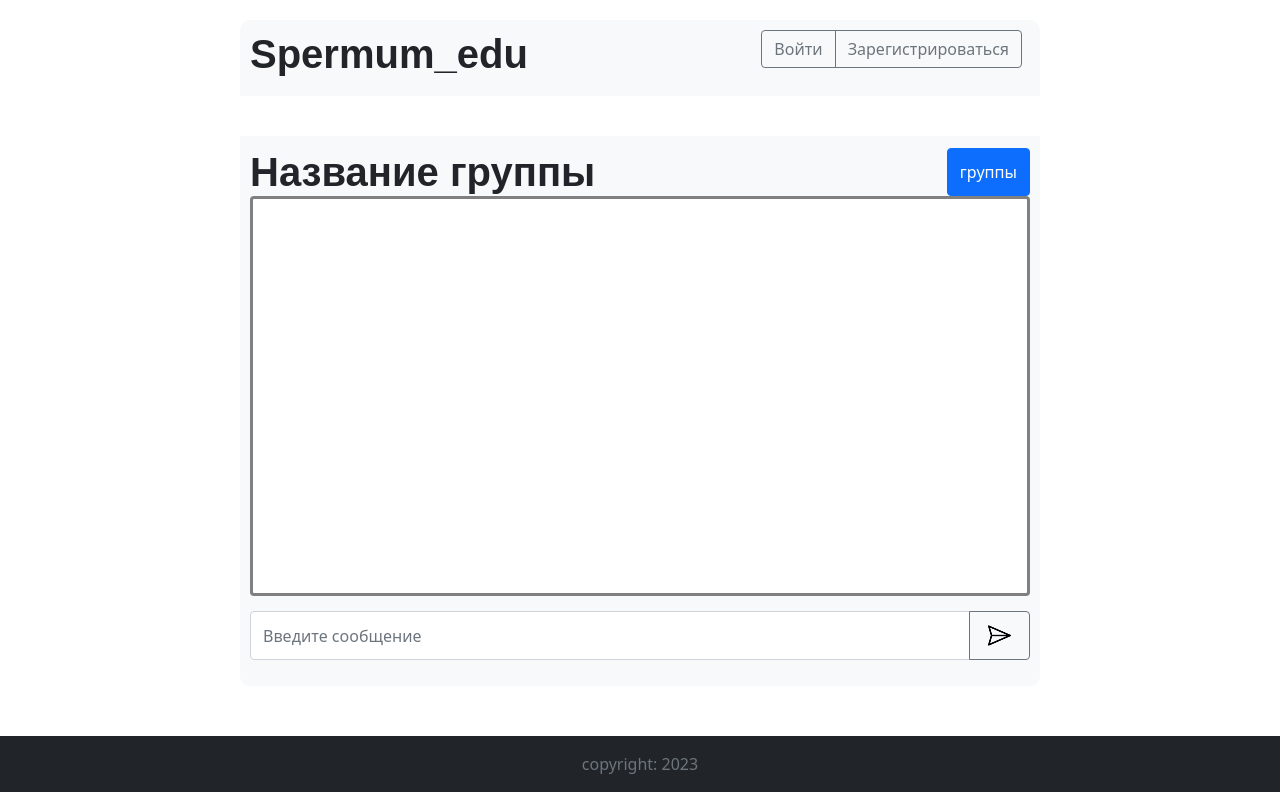
After one commit to xtern0o/edu_boost_project, a Flask app: page /chat in a window 1280 px wide. The commit adds this page. Run offline with Flask 3, Linux system fonts and the light colour scheme.

Commit message:
add chat template

```diff
--- a/main.py
+++ b/main.py
@@ -42,6 +42,11 @@ def login():
     return render_template("login.html", title="Авторизация", form=form)
 
 
+@app.route('/chat')
+def chat():
+    return render_template('chat.html')
+
+
 if __name__ == '__main__':
     db_session.global_init('db/spermum.db')
     app.run()
--- a/static/css/style.css
+++ b/static/css/style.css
@@ -1,3 +1,11 @@
+html,
+body {
+    height: 100%;
+}
+* {
+  margin: 0;
+  padding: 0;
+}
 h1 {
     text-align: left;
     font-weight: bold;
@@ -69,3 +77,32 @@ table {
 .form-child {
     margin: 2px auto;
 }
+.message-block {
+    overflow: auto;
+    margin-bottom: 15px;
+    height: 400px;
+    border: solid;
+    border-radius: 4px;
+    border-color: grey;
+    background: white;
+}
+.content {
+  flex: 1 0 auto;
+}
+.wrapper {
+  display: flex;
+  flex-direction: column;
+  height: 100%;
+}
+.footer {
+    flex: 0 0 auto;
+}
+h2.text-by-left {
+    text-align: left;
+}
+by-right-side {
+    text-align: right;
+}
+.nowrap {
+    display: inline;
+}
--- a/templates/base.html
+++ b/templates/base.html
@@ -10,6 +10,7 @@
     <link rel="stylesheet" type="text/css" href="{{ url_for('static', filename='css/style.css') }}">
 </head>
 <body>
+<div class="wrapper">
     <header>
         <div class="classic-container bg-light bottom-decoration">
             <div class="row">
@@ -26,7 +27,9 @@
                             <ul class="dropdown-menu">
                                 <li><a class="dropdown-item" href="/profile">Личный кабинет</a></li>
                                 <li><a class="dropdown-item" href="/chat">Чат</a></li>
-                                <li><hr class="dropdown-divider"></li>
+                                <li>
+                                    <hr class="dropdown-divider">
+                                </li>
                                 <li><a class="dropdown-item" href="/logout">Выйти</a></li>
                             </ul>
                         </li>
@@ -34,7 +37,8 @@
                         <div class="btn-toolbar mb-3" role="toolbar">
                             <div class="btn-group me-2" role="group">
                                 <a type="button" class="btn btn-outline-secondary" href="/login">Войти</a>
-                                <a type="button" class="btn btn-outline-secondary" href="/register">Зарегистрироваться</a>
+                                <a type="button" class="btn btn-outline-secondary"
+                                   href="/register">Зарегистрироваться</a>
                             </div>
                         </div>
                         {% endif %}
@@ -43,14 +47,19 @@
             </div>
         </div>
     </header>
-<section class="container-fluid flex-grow-1">
+
+    <main class="container-fluid flex-grow-1 content">
         <div class="classic-container bg-light upper-decoration">
             {% block content %}
             {% endblock %}
         </div>
-</section>
-<footer>
+    </main>
+    <footer class="footer">
         <p class="p-3 mb-2 bg-dark text-muted text-center fs-6" style="margin-bottom: 0;">copyright: 2023</p>
     </footer>
+
+</div>
+<script src="https://cdn.jsdelivr.net/npm/@popperjs/core@2.11.7/dist/umd/popper.min.js" integrity="sha384-zYPOMqeu1DAVkHiLqWBUTcbYfZ8osu1Nd6Z89ify25QV9guujx43ITvfi12/QExE" crossorigin="anonymous"></script>
+<script src="https://cdn.jsdelivr.net/npm/bootstrap@5.3.0-alpha3/dist/js/bootstrap.min.js" integrity="sha384-Y4oOpwW3duJdCWv5ly8SCFYWqFDsfob/3GkgExXKV4idmbt98QcxXYs9UoXAB7BZ" crossorigin="anonymous"></script>
 </body>
 </html>
--- /dev/null
+++ b/templates/chat.html
@@ -0,0 +1,37 @@
+{% extends "base.html" %}
+
+{% block content %}
+<div class="form-child">
+
+    <div class="row">
+        <div class="col"><h2 class="text-by-left nowrap">Название группы</h2></div>
+        <div class="col d-md-flex justify-content-md-end">
+            <button type="button" class="btn btn-primary text-by-right" data-bs-toggle="modal"
+                    data-bs-target="#exampleModal">
+                группы
+            </button>
+        </div>
+    </div>
+    <div class="modal fade" id="exampleModal" tabindex="-1" aria-labelledby="exampleModalLabel" aria-hidden="true">
+        <div class="modal-dialog">
+            <div class="modal-content">
+                <div class="modal-header">
+                    <h1 class="modal-title fs-5" id="exampleModalLabel">Группы</h1>
+                    <button type="button" class="btn-close" data-bs-dismiss="modal" aria-label="Close"></button>
+                </div>
+                <div class="modal-body">
+                    Список групп
+                </div>
+            </div>
+        </div>
+    </div>
+    <div class=" message-block">
+    </div>
+    <div class="input-group mb-3">
+        <input type="text" class="form-control" placeholder="Введите сообщение" aria-label="Recipient's username"
+               aria-describedby="button-addon2">
+        <button class="btn btn-outline-secondary" type="button" id="button-addon2">
+            <img src="{{ url_for('static', filename='img/send_message_icon.png') }}" alt=""></button>
+    </div>
+</div>
+{% endblock %}
```
Also changed, not shown: static/img/send_message_icon.png (added). Lines whose indentation alone changed are shown as unchanged.
